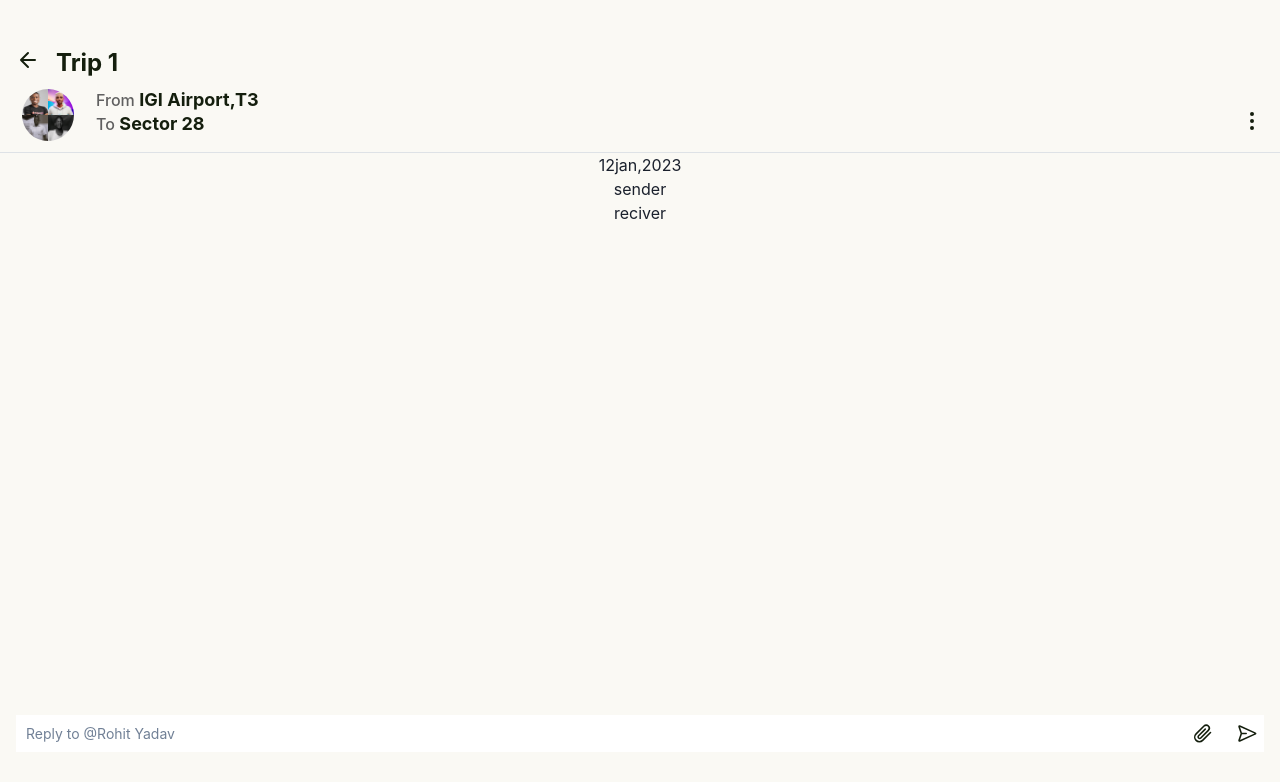
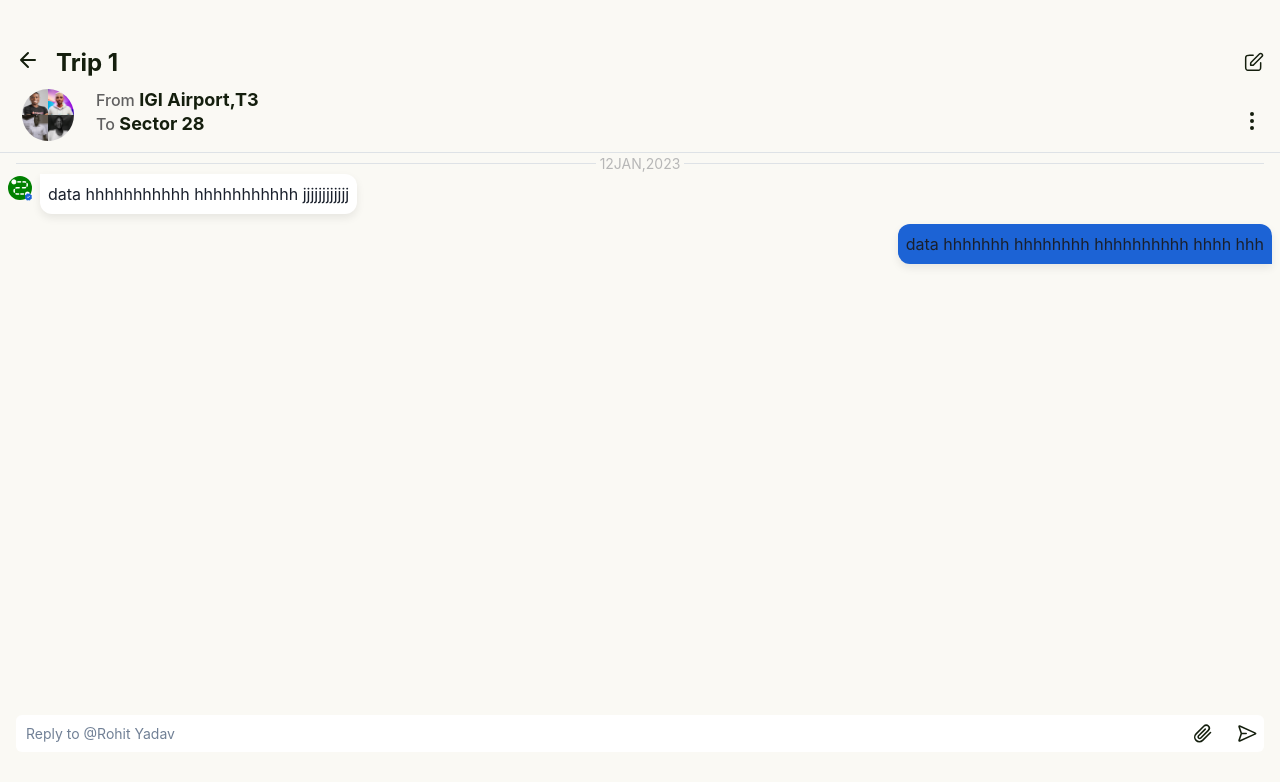
Before and after one commit to the-avinash-singh/chatApp, a React (Create React App) app: page / in a window 1280 px wide. Shown: the top 782 px of the page. Built offline with nearby package versions, Linux system fonts and the light colour scheme.

Commit message:
finished up on ui

```diff
--- a/src/components/ChatSection.tsx
+++ b/src/components/ChatSection.tsx
@@ -1,14 +1,18 @@
 import React from 'react'
 import "../styles/chat-section.css"
+import Sender from './SenderMessage'
+import Reciver from './ReciverMessage'
 
 const ChatSection = () => {
   return (
     <div className='chat-div'>
-      <div className='mx-3'>
-        12jan,2023
+      <div className='mx-3 d-flex justify-content-center text'>
+        <div className='border-bottom w-100 my-auto me-1'></div>12JAN,2023<div className=' ms-1 my-auto border-bottom w-100'></div>
       </div>
-      <div>sender</div>
-      <div>reciver</div>
+      <div className='d-flex flex-column gap'>
+      <Sender/>
+      <Reciver/>
+      </div>
     </div>
   )
 }
--- a/src/components/HeaderSection.tsx
+++ b/src/components/HeaderSection.tsx
@@ -6,14 +6,20 @@ import chat1 from "../assets/chatimg1.png"
 import chat2 from "../assets/chatimg2.png"
 import chat3 from "../assets/chatimg3.png"
 import chat4 from "../assets/chatimg4.png"
+import edit from "../assets/edit.svg"
 
 const HeaderSection = () => {
   return (
     <div className='border-bottom sticky-top bg-chat'>
     <div className=' mx-3 pt-5'>
+      <div className='d-flex justify-content-between'>
         <div className='d-flex text-nowrap justify-content-start'>
       <img src={back} alt="back" className='pe-3 mb-3' />
       <div className='trip'>Trip 1</div>
+        </div>
+      <div>
+        <img src={edit} alt=""/>
+      </div>
         </div>
       <div className='d-flex justify-content-start'>
         <div className='col-2 chat-img me-3'>
--- a/src/components/MessageSection.tsx
+++ b/src/components/MessageSection.tsx
@@ -6,7 +6,7 @@ import Attachment from "../utils/Attachment";
 const MessageSection = () => {
   return (
     <div className="pt-4 pb-5 sticky-bottom bg-chat">
-      <div className="mx-3 bg-white d-flex  justify-content-between">
+      <div className="mx-3 bg-white d-flex  justify-content-between rounded-2">
         <input
           type="text"
           className=" border-0 py-2 mx-2 input-div"
--- /dev/null
+++ b/src/components/ReciverMessage.tsx
@@ -0,0 +1,12 @@
+import React from "react";
+import "../styles/message.css";
+import profile from "../assets/profile.png";
+import verify from "../assets/verified.svg"
+
+export default function Reciver() {
+  return (
+    <div className="d-flex">
+      <div className="sent ms-auto me-2 text-start">data hhhhhhh hhhhhhhh hhhhhhhhhh hhhh     hhh</div>
+    </div>
+  );
+}
--- /dev/null
+++ b/src/components/SenderMessage.tsx
@@ -0,0 +1,20 @@
+import React from "react";
+import "../styles/message.css";
+import profile from "../assets/profile.png";
+import verify from "../assets/verified.svg"
+
+export default function Sender() {
+  return (
+    <div className="d-flex">
+      <div className="ms-2">
+        <img src={profile} className="rounded-circle "/>
+        <div className="position-relative">
+        <span className="position-absolute position-badg translate-middle badge">
+          <img src={verify} alt="" />
+        </span>
+        </div>
+      </div>
+      <div className="message ms-2 text-start">data hhhhhhhhhhh hhhhhhhhhhh  jjjjjjjjjjjj </div>
+    </div>
+  );
+}
--- a/src/styles/chat-section.css
+++ b/src/styles/chat-section.css
@@ -1,3 +1,10 @@
 .chat-div{
     min-height:71vh;
 }
+.text{
+    color: #B7B7B7;
+    font-size: 0.875rem;
+}
+.gap{
+    gap: 10px;
+}
--- a/src/styles/message.css
+++ b/src/styles/message.css
@@ -3,5 +3,20 @@
   gap: 1rem;
   border-radius: 0rem 0.75rem 0.75rem 0.75rem;
   background: #fff;
+  width: fit-content;
   box-shadow: 0px 4px 8px 0px rgba(0, 0, 0, 0.08);
+  max-width: 75%;
 }
+.sent{
+border-radius: 0.75rem 0.75rem 0rem 0.75rem;
+background: #1C63D5;
+padding: 0.5rem;
+gap: 1rem;
+box-shadow: 0px 4px 8px 0px rgba(0, 0, 0, 0.08);
+width: fit-content;
+max-width: 75%;
+}
+.position-badg{
+  left: 20px;
+  top: -4px;
+}
--- a/src/utils/functionUtils.ts
+++ b/src/utils/functionUtils.ts
@@ -1,7 +1,7 @@
 export function formatDate(inputDate:string) {
   const months = [
-    'January', 'February', 'March', 'April', 'May', 'June',
-    'July', 'August', 'September', 'October', 'November', 'December'
+    'JAN', 'FEB', 'MAR', 'APR', 'MAY', 'JUN',
+    'JUL', 'AUG', 'SEP', 'OCT', 'NOV', 'DEC'
   ];
 
   const dateParts = inputDate.split('-');
```
Also changed, not shown: src/assets/edit.svg (added).
